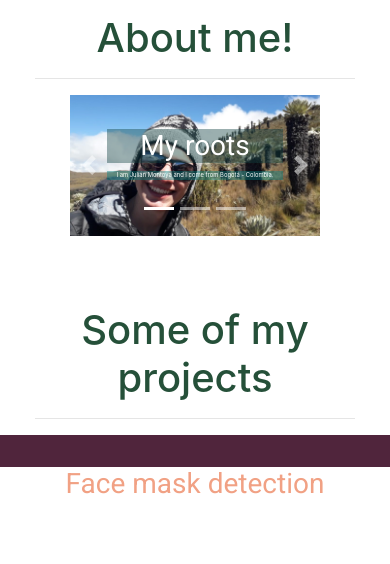
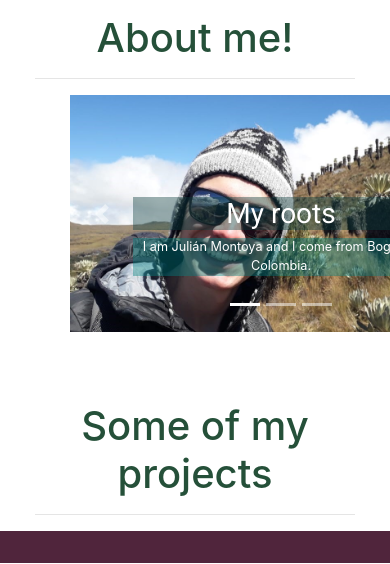
Before and after one commit to jcmontoyar/Project1Web, a PHP site: page / in a window 390 px wide. Shown: the part 56-620 px from the top of the page. Run offline with PHP 8.4, Linux system fonts and the light colour scheme.

Commit message:
Cnanges completed

```diff
--- a/index.html
+++ b/index.html
@@ -56,6 +56,8 @@
         <div class="col-2"></div>
         <div class="col-8 align-self-center ">
           <!--Carousel Wrapper-->
+          <!-- Este carrusel me parace fantastico, no lo use en mi proyecto porque no sabia como usarlo, pero me parece genial.
+          Lo que si me parece es que se ve muy pequeño en el modo para telefonos, por lo que usar un media query podría funcionar -->
           <div id="carouselIntro" class="carousel slide carousel-fade z-depth-1-half" data-ride="carousel">
             <!--Indicators-->
             <ol class="carousel-indicators">
@@ -131,6 +133,7 @@
           <div class="col-xl-3 col-lg-3 col-md-3 d-none d-lg-block align-self-center">
             <h3>Description</h3>
           </div>
+          <!-- Por alguna razon esta parte no está centrada.-->
           <div class="col-xl-3 col-lg-3 col-md-3 d-none d-lg-block align-self-center">
             <h3>Technologies used</h3>
           </div>
@@ -348,11 +351,13 @@
       <nav class="navbar navbar-dark colorNav">
         <a class="navbar-brand navTitles" href="#">Contact me:</a>
         <ul class="navbar-nav mr-auto mt-2 mt-lg-0">
+          <!-- Aunque no es algo obviamente necesario, tal vez agregando en el href el correo y el telefono.
+          A continuación haré el cambio.-->
           <li class="nav-item">
-            <a class="nav-link navTitles">Mail: jc.montoyar@uniandes.edu.co</a>
+            <a class="nav-link navTitles" href="mailto:jc.montoyar@uniandes.edu.co">Mail: jc.montoyar@uniandes.edu.co</a>
           </li>
           <li class="nav-item">
-            <a class="nav-link navTitles">3193187936</a>
+            <a class="nav-link navTitles" href="tel:3193187936">3193187936</a>
           </li>
         </ul>
         <div class="my-2 my-lg-0">
@@ -365,3 +370,5 @@
     <script src="https://stackpath.bootstrapcdn.com/bootstrap/4.5.2/js/bootstrap.min.js" integrity="sha384-B4gt1jrGC7Jh4AgTPSdUtOBvfO8shuf57BaghqFfPlYxofvL8/KUEfYiJOMMV+rV" crossorigin="anonymous"></script>
   </body>
 </html>
+
+<!-- Respecto a las imagenes, hubiese sido mas provechoso ser más especifico con el alt en cada imagen, y no solo poner "not available"-->
--- a/styles.css
+++ b/styles.css
@@ -82,3 +82,18 @@ h1,h4{
 .p_white{
     color: white
 }
+
+/* Aqui hago el cambio del carousel cuando cambia el tamaño */
+
+@media (max-width: 520px ){
+    .carousel {
+        width: 50vh;
+    }
+
+    .carousel p {
+        font-size: 1.5vh !important;
+    }
+}
+
+
+/* En general, el css me parece muy claro y bien extructurado */
```
Also changed, not shown: README.md, review/Html Checker.png (added).
